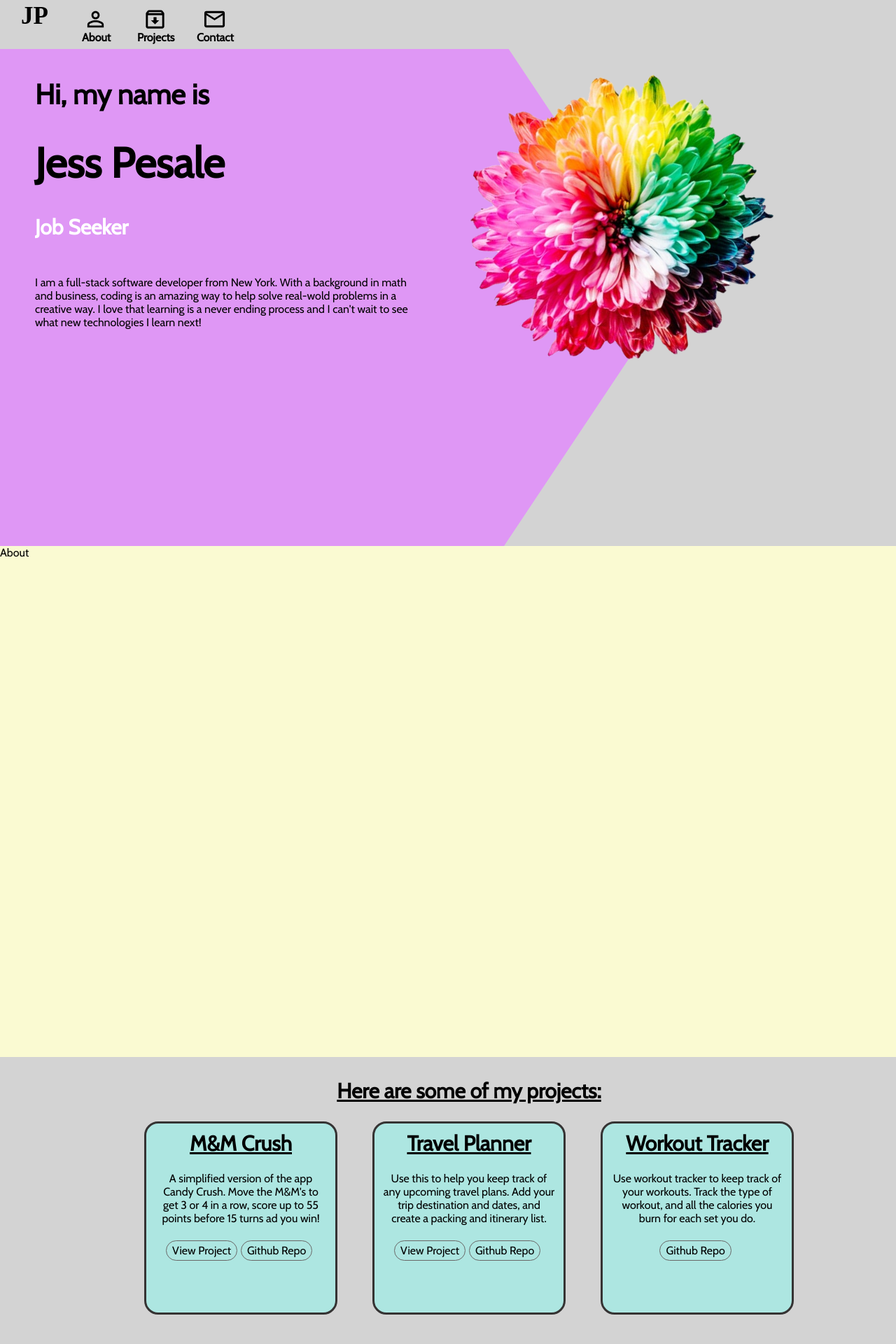
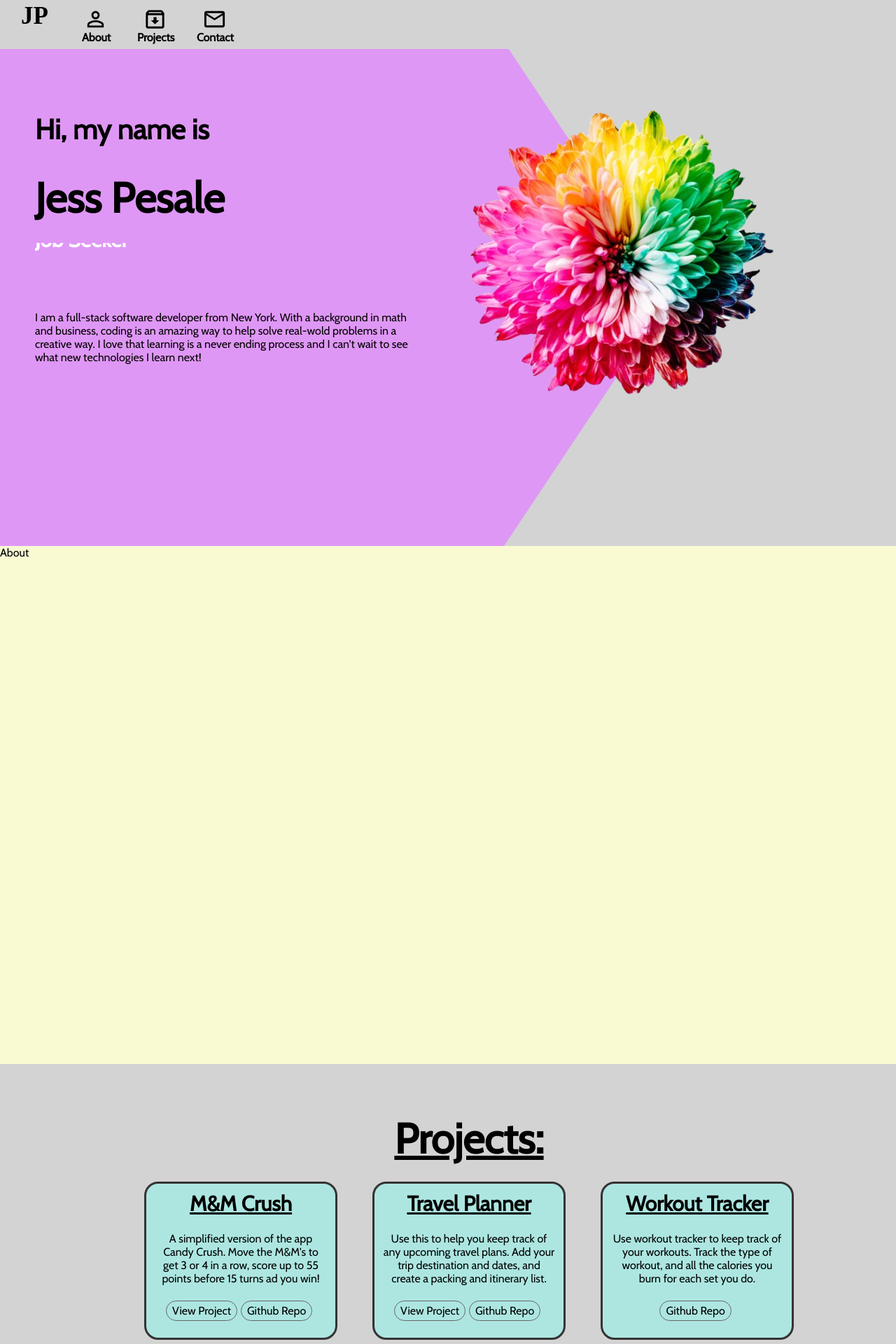
Before and after one commit to jesspesale/portfolio-site, a React (Create React App) app: page / in a window 1280 px wide. Shown: the top 1920 px of the page at 70% size. Built offline with nearby package versions, Linux system fonts and the light colour scheme.

Commit message:
added some margins so when click icon to scroll can see the top element

```diff
--- a/src/App.css
+++ b/src/App.css
@@ -2,6 +2,7 @@
   margin: 0;
   padding: 0;
 }
+
 .app {
   font-family: 'Cabin', sans-serif;
   background-color: lightgray;
@@ -13,18 +14,12 @@
   position: relative;
   margin-top: 60px;
   overflow-y: scroll;
-
   scroll-snap-type: y mandatory;
 }
 
 .sections-container > * {
   width: 100%;
-  height: calc(100vh - 70px);
+  height: calc(100vh - 60px);
   scroll-snap-align: start;
   position: relative;
 }
-/* .section{
-  width: 100%;
-  height: calc(100vh - 60px);
-  scroll-snap-align: start;
-} */
--- a/src/components/intro/intro.css
+++ b/src/components/intro/intro.css
@@ -2,7 +2,6 @@
 .intro{
     display: flex;
     height: 90vh;
-
 }
 
 .i-left{
@@ -19,6 +18,7 @@
     flex-direction: column;
     justify-content: space-between;
     position: absolute;
+    margin-top: 50px;
 }
 
 .i-intro{
@@ -53,7 +53,7 @@
 }
 
 .i-title-item{
-    height: 50px;
+    /* height: 50px; */
     font-size: 30px;
     font-weight: bold;
     color: white;
@@ -65,6 +65,7 @@
 .i-right{
     flex: 1;
     position: relative;
+    margin-top: 50px;
 }
 
 .i-image{
--- a/src/components/project_item/project_item.css
+++ b/src/components/project_item/project_item.css
@@ -1,6 +1,5 @@
 .container{
     display: flex;
-    /* flex-direction: column; */
     align-items: center;
     float: left;
     padding: 20px;
@@ -14,7 +13,7 @@ a{
 
 .item{
     width: 250px;
-    height: 250px;
+    height: 200px;
     border-radius: 20px;
     border: 3px solid rgb(53, 51, 51);
     margin: 5px 5px;
@@ -62,5 +61,4 @@ a{
 .buttons{
     display: flex;
     justify-content: center;
-
 }
--- a/src/components/project_section/project_section.css
+++ b/src/components/project_section/project_section.css
@@ -1,15 +1,3 @@
-/* .projects{
-    background-color: lightgray;
-    display: flex;
-    flex-direction: column;
-    align-items: center;
-    padding: 50px 100px;
-    width: 70%;
-    display: flex;
-    align-items: center;
-    justify-content: center;
-    flex-wrap: wrap;
-} */
 
 /* pl */
 .projects{
@@ -24,7 +12,8 @@
 .proj-sec-title{
     font-weight: 600;
     text-align: center;
-    font-size: 30px;
+    margin-top: 40px;
+    font-size: 60px;
     text-decoration: underline;
 }
 
--- a/src/components/project_section/project_section.jsx
+++ b/src/components/project_section/project_section.jsx
@@ -6,7 +6,7 @@ const ProjectSection = () => {
 
   return (
     <div id="projects" className="projects">
-      <h2 className="proj-sec-title">Here are some of my projects:</h2>
+      <h2 className="proj-sec-title">Projects:</h2>
       <div className="project-items">
       {projects.map((project) => {
         return (
```
